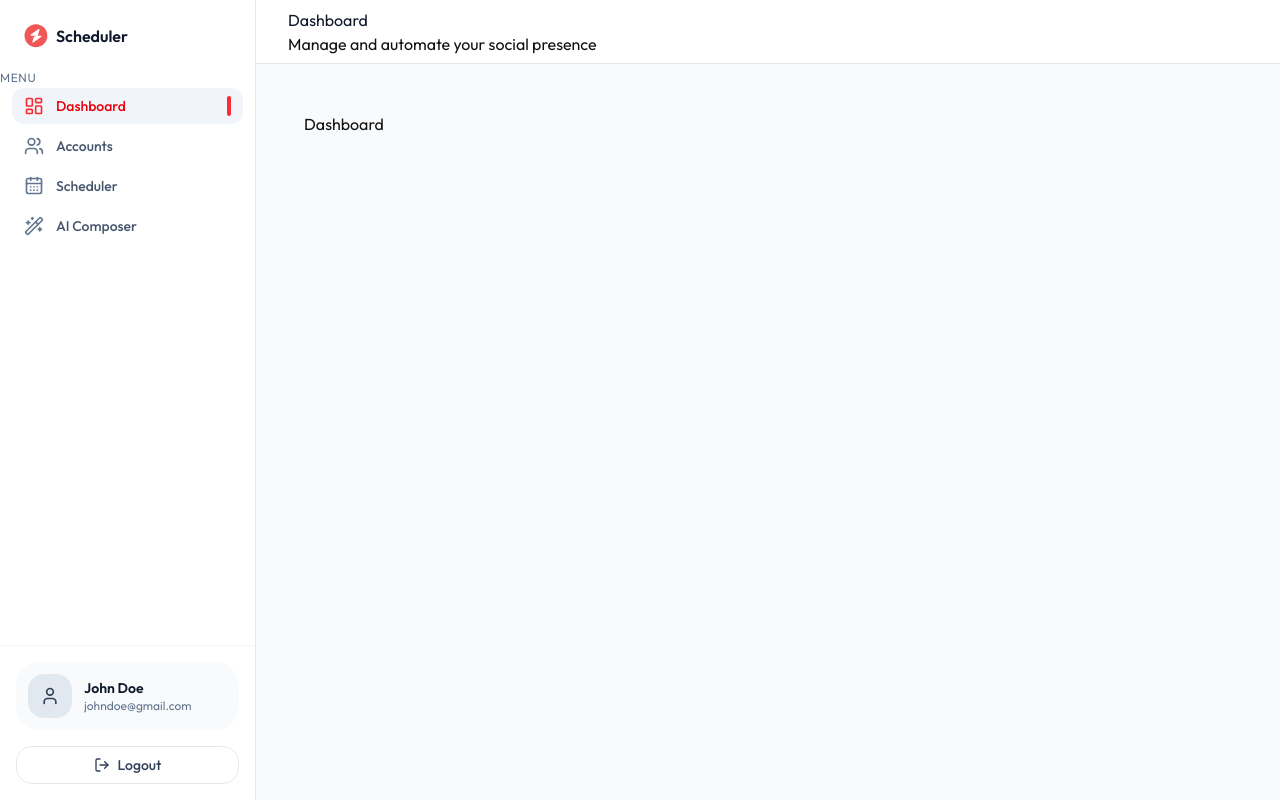
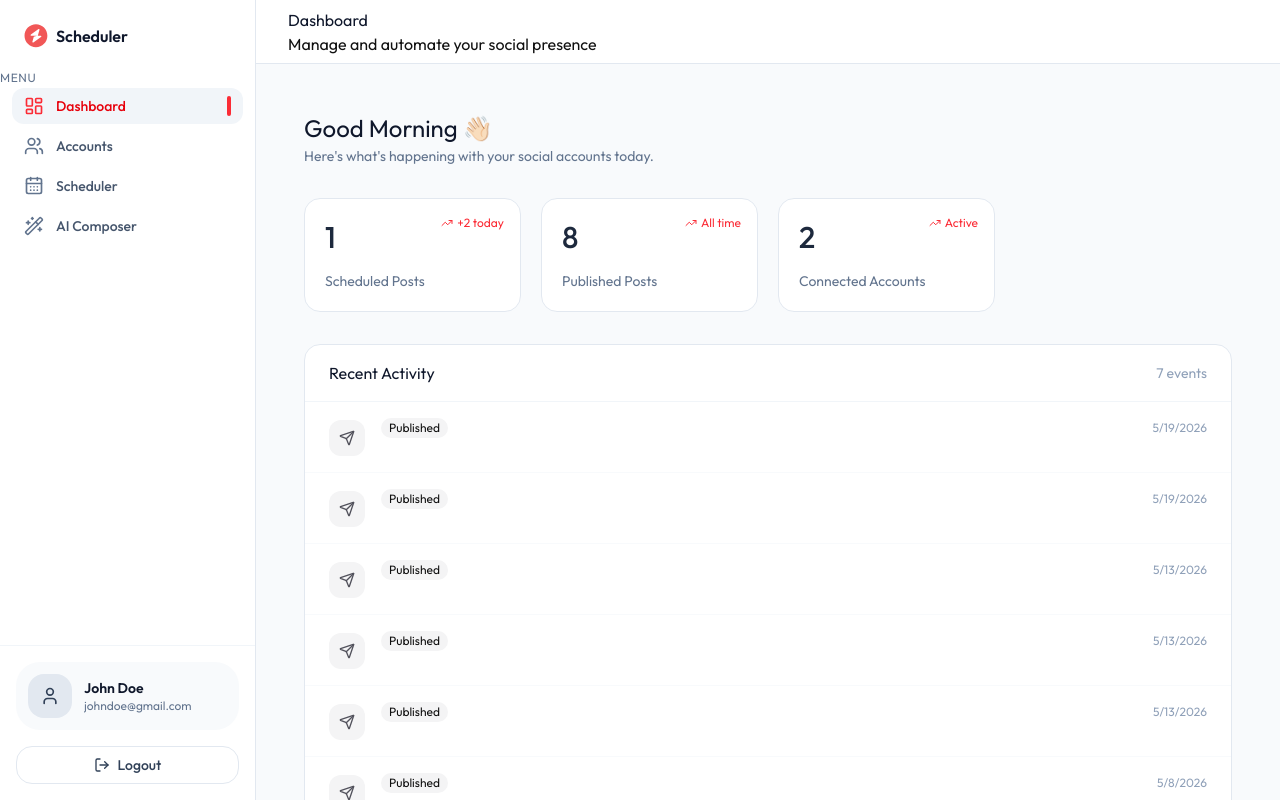
Before and after one commit to NamanBharsakale/SocialSync, a React (Vite) app in the folder client/: page /dashboard in a window 1280 px wide. Built offline with nearby package versions, Linux system fonts and the light colour scheme.

Commit message:
ui: designed dashboard uiux

```diff
--- a/client/src/pages/Accounts.tsx
+++ b/client/src/pages/Accounts.tsx
@@ -1,6 +1,25 @@
+import { useState } from "react"
+
 function Accounts() {
+
+    const [accounts,setAccounts] = useState
   return (
-    <div>Accounts</div>
+    <div className="space-y-8 max-w-4xl ">
+        {/**Header */}
+        <div>
+            <div>
+                <h2>Connected Accounts</h2>
+                <p></p>
+            </div>
+            <button></button>
+        </div>
+
+        {/*Platform picker model*/}
+
+
+        {/*Connected accounts list */}
+
+    </div>
   )
 }
 
--- a/client/src/pages/Dashboard.tsx
+++ b/client/src/pages/Dashboard.tsx
@@ -1,6 +1,122 @@
+import { ActivityIcon, CheckCircleIcon, ClockIcon, SendIcon, Share2Icon, TrendingUpIcon } from "lucide-react"
+import { useEffect, useState } from "react"
+import { dummyAccountsData, dummyActivityData, dummyPostsData } from "../assets/assets"
+
 const Dashboard = () => {
+
+
+  const [stats,setStats] = useState({scheduled: 0,published:0,connectedAccounts: 0})
+  const [activities,setActivities] = useState<any[]>([])
+
+  useEffect(()=>{
+    const fetchDashboardData = async (params:type)=>{
+
+      try{
+        const [postRes,accountRes, activityRes] = [{data:dummyPostsData},{data:dummyAccountsData},{data:dummyActivityData}]
+        const posts = postRes.data;
+        setStats({
+          scheduled:posts.filter((p:any)=>p.status === 'scheduled').length,
+          published:posts.filter((p:any)=>p.status === 'published').length,
+          connectedAccounts:accountRes.data.filter((a:any)=>a.status === 'connected').length,
+        })
+        setActivities(activityRes.data)
+      }
+      catch(error: any){
+        console.error("Error: fetching dashboard data",error)
+      }
+    };
+    fetchDashboardData()
+  },[])
+  const statsCards = [
+    {
+      label:"Scheduled Posts",
+      value:stats.scheduled,
+      icon: ClockIcon,
+      trend: "+2 today"
+    },
+    {
+      label:"Published Posts",
+      value:stats.published,
+      icon: CheckCircleIcon,
+      trend: "All time"
+    },
+    {
+      label:"Connected Accounts",
+      value:stats.connectedAccounts,
+      icon: Share2Icon,
+      trend: "Active"
+    },
+  ]
+
+
+
+
   return (
-    <div>Dashboard</div>
+    <div className="space-y-8">
+      {/**Welcome bar */}
+      <div>
+        <h2 className="text-2xl text-slate-900">Good Morning 👋🏻</h2>
+        <p className="text-slate-500 text-sm mt-0.5">Here's what's happening with your social accounts today.
+
+        </p>
+      </div>
+
+      {/*stats card*/}
+      <div className="grid grid-cols-1 md:grid-cols-2 lg:grid-cols-4 gap-5">
+        {statsCards.map((card)=>(
+          <div key={card.label} className="bg-white hover:bg-red-50 relative border border-slate-200 rounded-2xl p-5 hover:border-red-200 transition-all">
+            <div className="flex items-center justify-between mb-4">
+              <div className="text-3xl font-medium text-slate-800">{card.value}</div>
+              <div className="text-xs absolute right-4 top-4 text-red-500 flex items-center gap-1">
+                <TrendingUpIcon className="size-3"/>
+                {card.trend}
+              </div>
+            </div>
+            <p className="text-sm text-slate-500 mt-1">
+              {card.label}
+            </p>
+          </div>
+        ))}
+      </div>
+
+        {/*Activity feed*/}
+        <div className="bg-white rounded-2xl border border-slate-200 overflow-hidden">
+          <div className="flex items-center justify-between px-6 py-4 border-b border-slate-100">
+            <h2 className="text-slate-900">Recent Activity</h2>
+            <span className="text-sm text-slate-400 ">{activities.length} events</span>
+          </div>
+
+          {activities.length === 0? (
+            <div className="flex flex-col items-center justify-center py-16 px-6">
+              <div className="size-12 bg-slate-100 rounded-xl flex items-center justify-center mb-3">
+                <ActivityIcon className="size-6 text-slate-400 " /></div>
+                <p className="text-slate-500">No Activity yet</p>
+                <p className="text-slate-400 text-sm mt-1">Connect accounts and schedule posts to see events here</p>
+                </div>
+          ):(
+            <div className="divide-y divide-slate-50">
+                {activities.map((activity)=>(
+                  <div key={activity._id} className="
+                  flex items-start gap-4 px-6 py-4 hover:bg-slate-50/50 transition-colors">
+                    <div className="size-9 rounded-xl flex items-center justify-center shrink-0
+                    mt-0.5 bg-zinc-100 text-zinc-600">
+                      <SendIcon className="size-4" />
+                    </div>
+                    <div className="flex-1 min-w-0">
+                      <div className="flex items-center justify-between gap-2 mb-1">
+                        <span className="text-xs px-2 py-0.5 rounded-full bg-zinc-100">Published</span>
+                        <span className="text-xs text-slate-400 shrink-0">{new Date(activity.createdAt).toLocaleDateString()}</span>
+                      </div>
+                      <p className="text-sm text-slate-600">{activities.description}</p>
+                    </div>
+                  </div>
+
+                ))}
+            </div>
+          ) }
+        </div>
+
+    </div>
   )
 }
 
```
